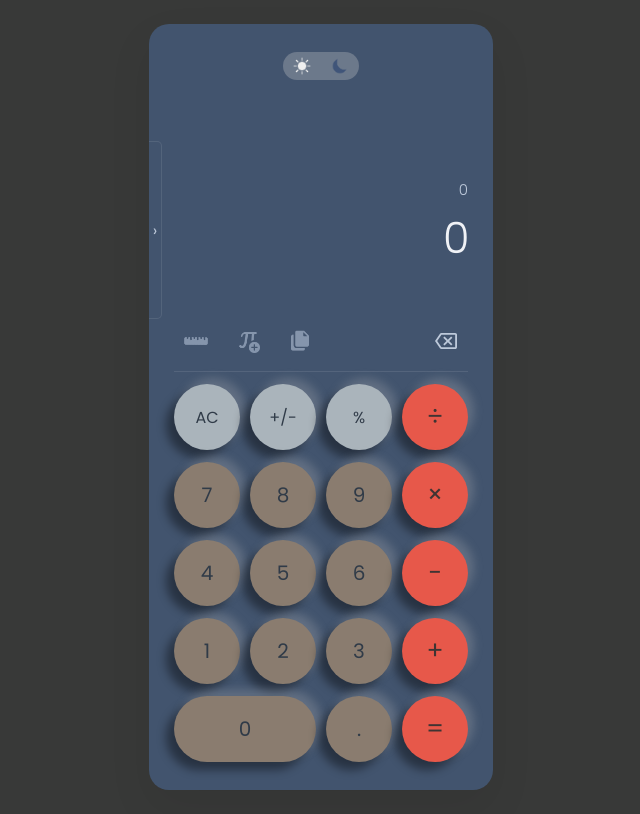
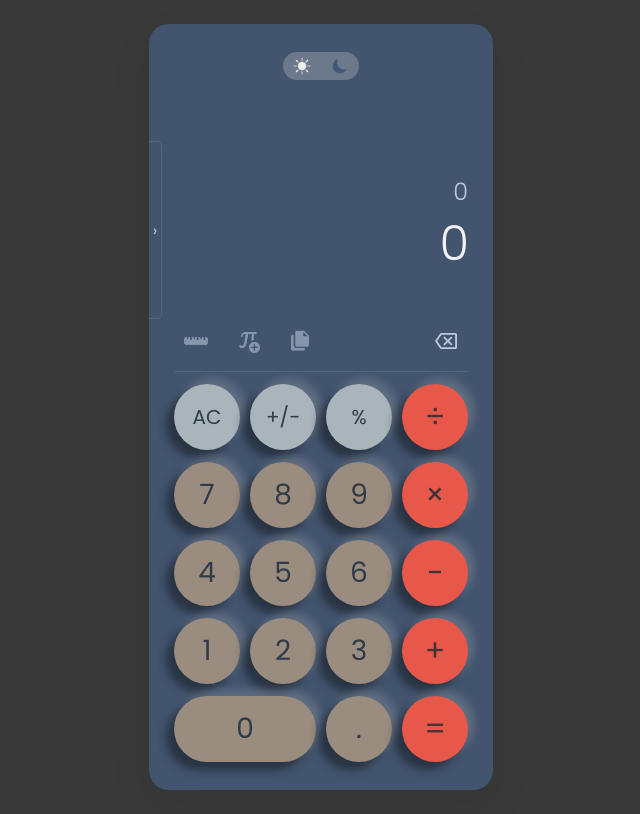
Before and after one commit to llsy97/calculator-app, a React (Vite) app: page / in a window 1280 px wide. Shown: the whole page, without its empty margins (319-959 px from the left). Built offline with nearby package versions, Linux system fonts and the light colour scheme; what @capacitor/core would draw is missing.

Commit message:
Improve calculator readability and simplify delete interaction

```diff
--- a/src/styles.css
+++ b/src/styles.css
@@ -89,7 +89,7 @@ h2 { margin: 0; font-size: 14px; font-weight: 500; }
 }
 
 /* Colors and two opposing shadows sampled from components.svg. */
-.page { --key: #8a7c6f; --utility: #aab4bb; }
+.page { --key: #9a8c7f; --utility: #aab4bb; }
 .page.light { --key: #f5f6f8; --utility: #ac9586; }
 .key.operator { background: #e7584a; }
 .key { box-shadow: -8px 8px 10px #0006, 6px -6px 10px #c1c1c140; }
@@ -333,3 +333,58 @@ html.native-app .scientific.expanded .science-grid {
 @media (max-width: 560px) {
   .calculator:not(.scientific):not(.expanded) .toolbar { margin-bottom: 18px; }
 }
+
+/* Larger type without increasing keypad rows or button dimensions. */
+.calculator .display-region .display input {
+  font-size: 24px;
+  line-height: 1.2;
+  min-width: 0;
+}
+.calculator .display-region .display output {
+  font-size: 48px;
+  line-height: 1.35;
+  letter-spacing: -1px;
+  min-height: 1.35em;
+  flex-shrink: 0;
+  overflow-x: auto;
+  overflow-y: hidden;
+  scrollbar-width: none;
+}
+.calculator .display-region .display output::-webkit-scrollbar { display: none; }
+.toolbar button[aria-label="Backspace"],
+.toolbar button[aria-label="Backspace"]:hover,
+.toolbar button[aria-label="Backspace"]:active {
+  background: transparent;
+  color: var(--muted);
+  box-shadow: none;
+  transform: none;
+  filter: none;
+  transition: none;
+}
+.calculator.expanded .display-region .display input { font-size: 22px; }
+.calculator.expanded .display-region .display output { font-size: 42px; }
+.calculator .standard-grid .key { font-size: 28px; line-height: 1; }
+.calculator .standard-grid .key.utility { font-size: 20px; }
+.calculator .standard-grid .key.operator { font-size: 30px; }
+.calculator.scientific.expanded .science-grid .key,
+html.native-app .calculator.scientific.expanded .science-grid .key {
+  font-size: 16px;
+  line-height: 1;
+  padding: 0 2px;
+}
+
+/* Reserve room for larger results and separate the theme switch from input. */
+.calculator.scientific.expanded header { margin-bottom: 12px; }
+.calculator.scientific.expanded .display-region .display {
+  min-height: 128px;
+  padding-top: 8px;
+  padding-bottom: 8px;
+}
+.calculator.scientific.expanded .display-region .display input { flex-shrink: 0; }
+@media (max-width: 560px) and (min-height: 600px) {
+  .calculator.scientific.expanded .display-region { min-height: 128px; }
+  .calculator.scientific.expanded .display-region .display { min-height: 0; }
+  .calculator.scientific.expanded .standard-grid .key {
+    height: clamp(44px, 5.7svh, 50px);
+  }
+}
```
